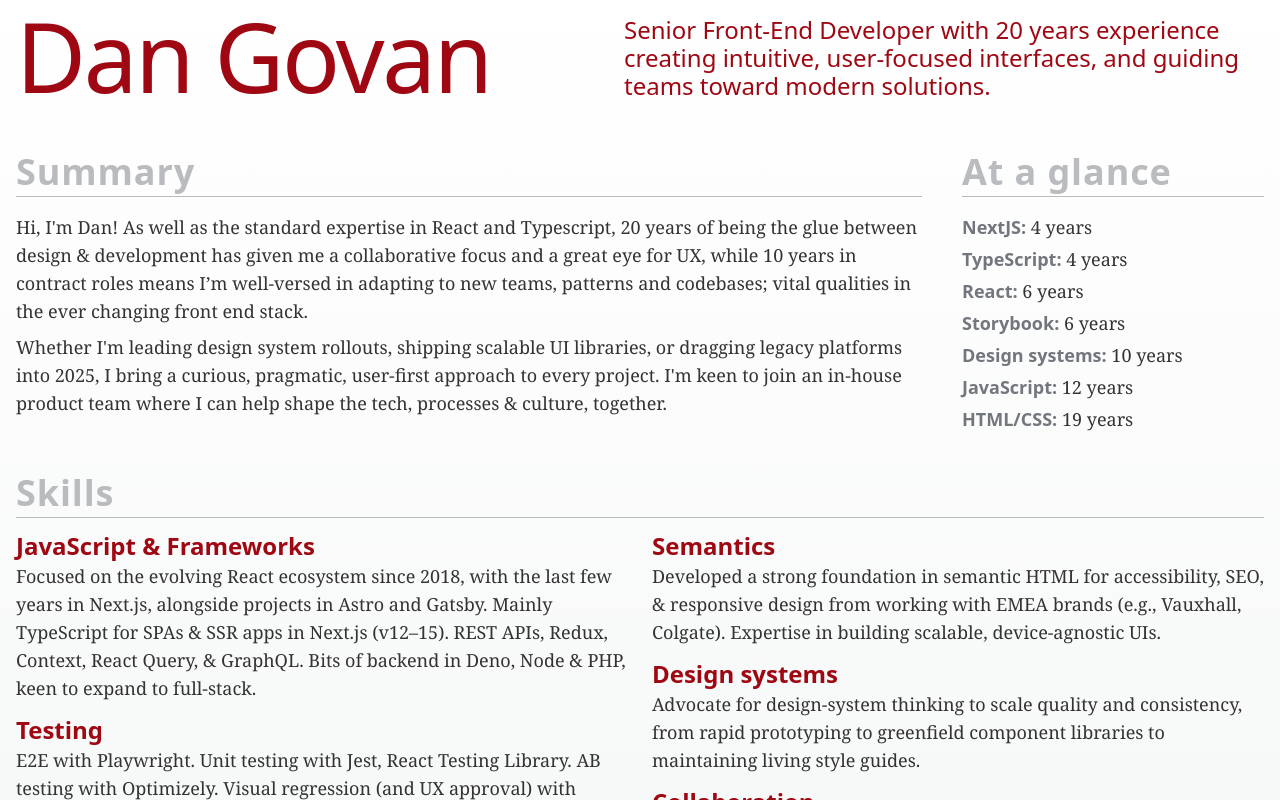
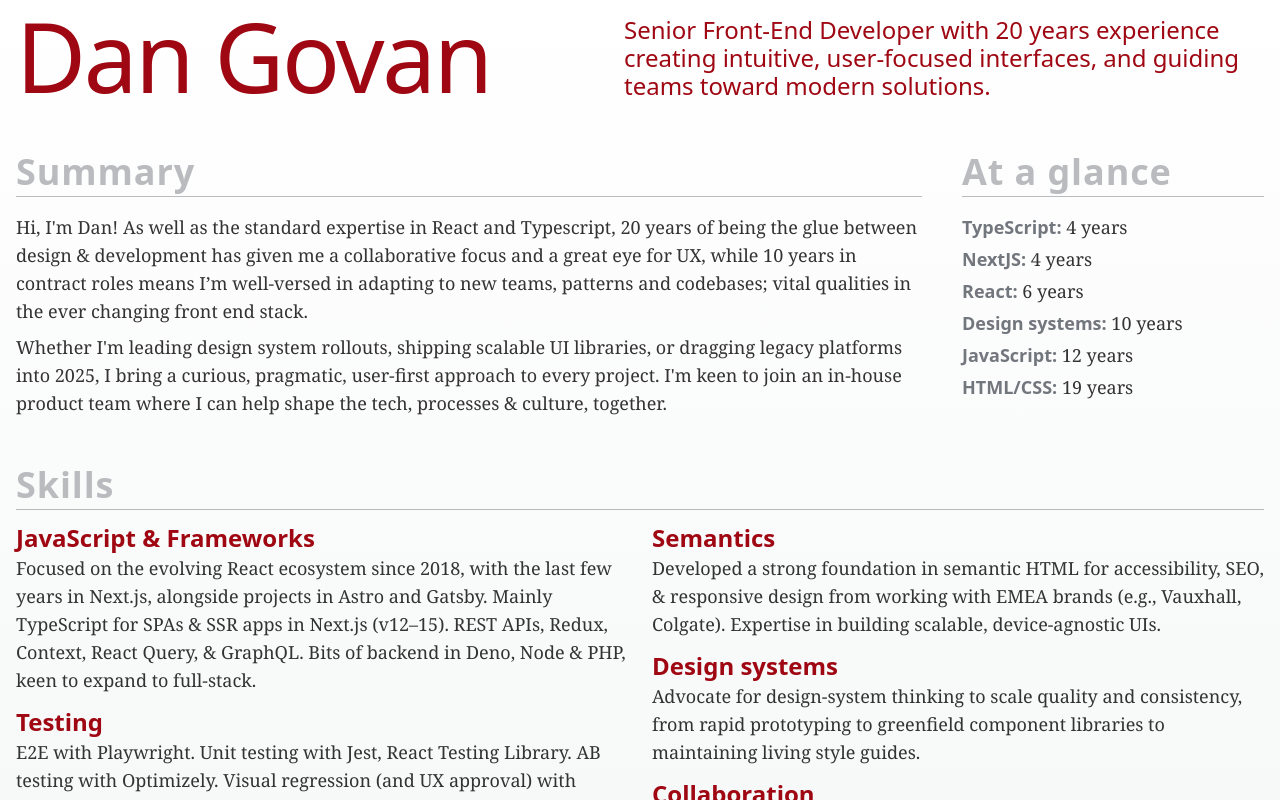
Before and after one commit to DanielGovan/showcase2023, a Next.js app: page / in a window 1280 px wide. Shown: the top 800 px of the page. Built offline with nearby package versions, Linux system fonts and the light colour scheme.

Commit message:
Ataglance reorder

```diff
--- a/copy/AtAGlance.tsx
+++ b/copy/AtAGlance.tsx
@@ -6,10 +6,9 @@ const AtAGlance = () => {
     <div className="flex-1/4 print:flex-1/4">
       <SectionHeader>At a glance</SectionHeader>
       <ul className="list-none flex flex-col gap-1">
+        <AppendixItem title="TypeScript" content="4 years" />
         <AppendixItem title="NextJS" content="4 years" />
-        <AppendixItem title="TypeScript" content="4 years" />
         <AppendixItem title="React" content="6 years" />
-        <AppendixItem title="Storybook" content="6 years" />
         <AppendixItem title="Design systems" content="10 years" />
         <AppendixItem title="JavaScript" content="12 years" />
         <AppendixItem title="HTML/CSS" content="19 years" />
```
